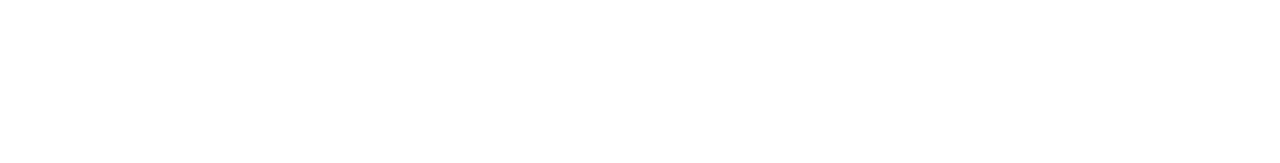
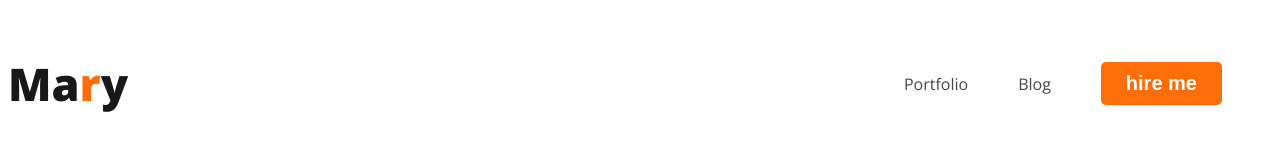
Before and after one commit to rafayed/webdevloparportfolio, a plain HTML site: page index.html in a window 1280 px wide. Drawn offline with nearby package versions, Linux system fonts and the light colour scheme.

Commit message:
added nav

```diff
--- a/index.html
+++ b/index.html
@@ -1,12 +1,27 @@
 <!DOCTYPE html>
 <html lang="en">
+
 <head>
     <meta charset="UTF-8">
     <meta name="viewport" content="width=device-width, initial-scale=1.0">
     <title>Web Devloper Portfolio</title>
+    <link rel="preconnect" href="https://fonts.googleapis.com">
+    <link rel="preconnect" href="https://fonts.gstatic.com" crossorigin>
+    <link href="https://fonts.googleapis.com/css2?family=Open+Sans:ital,wght@0,400;0,800;1,700&display=swap"
+        rel="stylesheet">
+    <link rel="stylesheet" href="styles/portfolio.css">
 </head>
+
 <body>
     <header>
+        <nav>
+            <h3 class="nav-title">Ma<span class="text-primary">r</span>y</h3>
+            <ul>
+                <li><a href="">Portfolio</a></li>
+                <li><a href="">Blog</a></li>
+                <li><button class="btn-primary">hire me</button></li>
+            </ul>
+        </nav>
 
     </header>
     <main>
@@ -16,4 +31,5 @@
 
     </footer>
 </body>
+
 </html>
--- /dev/null
+++ b/styles/portfolio.css
@@ -0,0 +1,39 @@
+/* common shared styles*/
+body{
+    font-family: 'Open Sans', sans-serif;
+}
+.text-primary{
+    color: #FD6E0A;
+}
+.btn-primary{
+    border-radius: 5px;
+    background: #FD6E0A;
+    color: white;
+    border: 0;
+    font-size: 20px;
+    font-weight: 700;
+    padding: 10px 25px;
+}
+/* nav related styles */
+nav{
+    display: flex;
+    justify-content: space-between;
+    align-items: center;
+}
+.nav-title{
+    color: var(--Dark-01, #181818);
+    font-size: 45px;
+    font-weight: 800;
+}
+nav > ul{
+    display: flex;
+    align-items: center;
+}
+nav li{
+    list-style: none;
+    margin-right: 50px;
+}
+nav a{
+    text-decoration: none;
+    color: #474747;
+}
```
